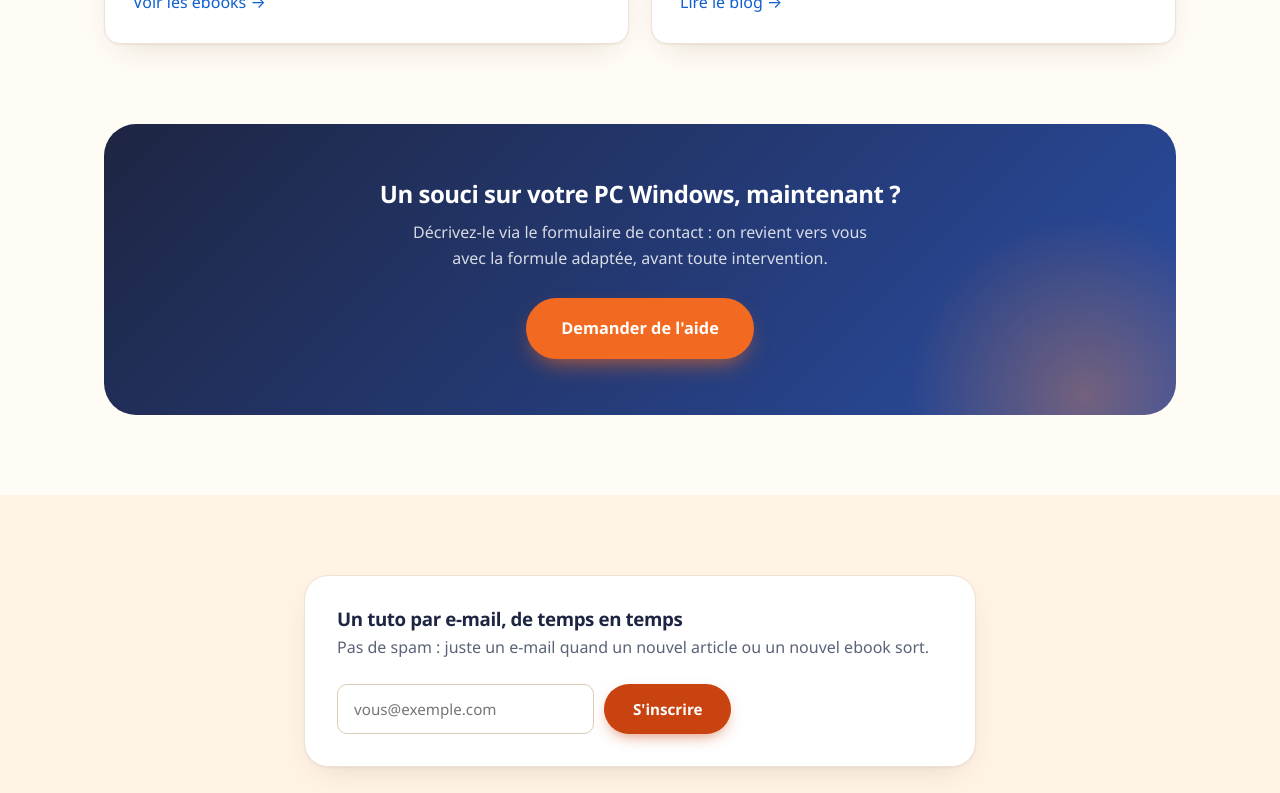
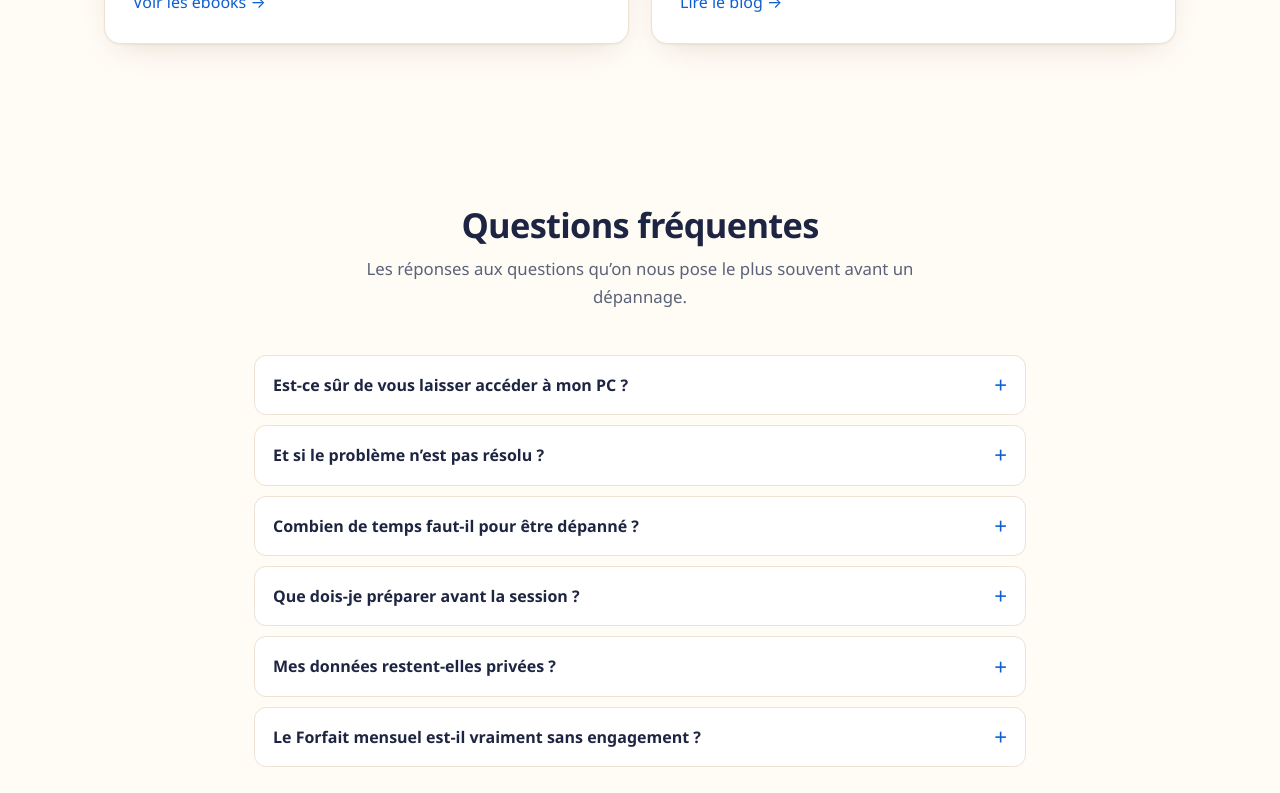
Before and after one commit to lhommedumilieu/3wm-service-site, a React (Vite) app: page / in a window 1280 px wide. Shown: the part 3860-4653 px from the top of the page. Built offline with nearby package versions, Linux system fonts and the light colour scheme; no server answers; the database is empty.

Commit message:
Add files via upload

```diff
--- a/src/pages/Home.jsx
+++ b/src/pages/Home.jsx
@@ -5,6 +5,7 @@ import IllustrationDepannage from '../components/IllustrationDepannage.jsx'
 import useDocumentMeta from '../hooks/useDocumentMeta.js'
 import AvisAccueil from '../components/AvisAccueil.jsx'
 import AppelDiagnostic from '../components/AppelDiagnostic.jsx'
+import QuestionsFrequentes from '../components/QuestionsFrequentes.jsx'
 
 const STRUCTURED_DATA = {
   '@context': 'https://schema.org',
@@ -215,6 +216,8 @@ export default function Home() {
         </div>
       </section>
 
+      <QuestionsFrequentes />
+
       <section style={{ paddingTop: 0 }}>
         <div className="container">
           <Reveal className="cta-band">
--- a/src/pages/Services.jsx
+++ b/src/pages/Services.jsx
@@ -5,6 +5,7 @@ import useDocumentMeta from '../hooks/useDocumentMeta.js'
 import { VENTE_ACTIVE } from '../lib/boutique.js'
 import { EncartCloud } from '../components/PromoCloud.jsx'
 import AppelDiagnostic from '../components/AppelDiagnostic.jsx'
+import QuestionsFrequentes from '../components/QuestionsFrequentes.jsx'
 
 const STRUCTURED_DATA = {
   '@context': 'https://schema.org',
@@ -176,6 +177,8 @@ export default function Services() {
         </div>
       </section>
 
+      <QuestionsFrequentes />
+
       <section style={{ paddingTop: 0 }}>
         <div className="container">
           <Reveal className="cta-band">
```
